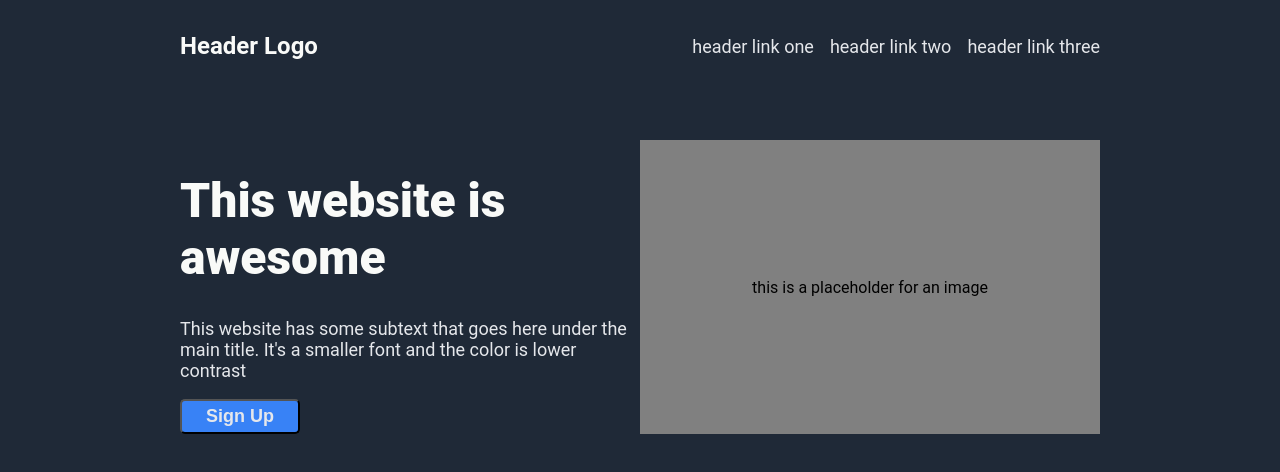
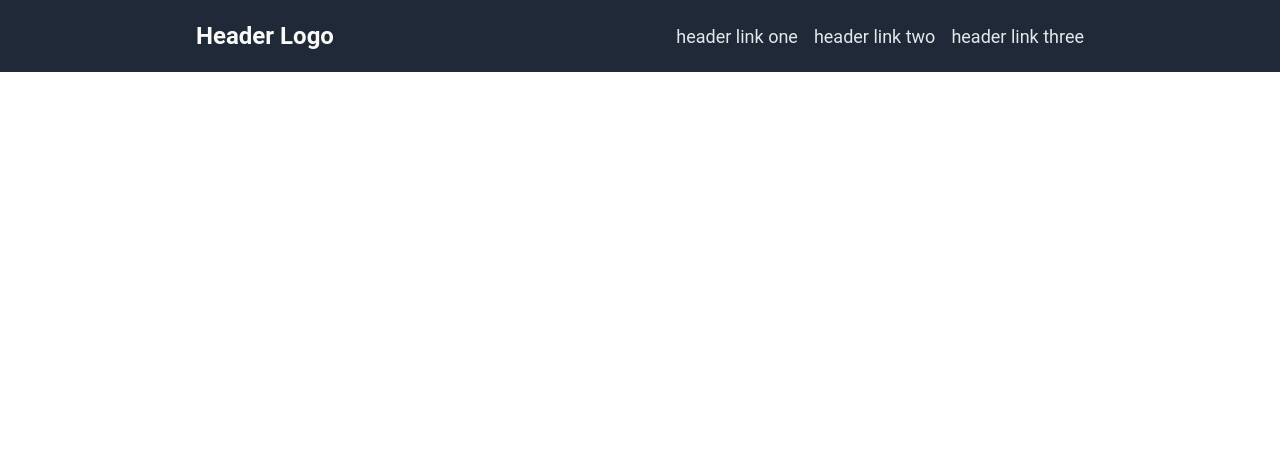
Before and after one commit to JarlathONeill/odin-landing-page, a plain HTML site: page index.html in a window 1280 px wide. Drawn offline with Linux system fonts and the light colour scheme.

Commit message:
Restarting from header section

```diff
--- a/index.html
+++ b/index.html
@@ -22,24 +22,5 @@
         </div>
     </div>
 
-    <div class="section-one">
-        <div class="one-left">
-            <h1 class="hero-main">This website is awesome</h1>
-            <p class="hero-secondary">This website has some subtext that goes here under the main title. It's a smaller font and the color is
-                lower contrast
-            </p>
-            <button class="sign-up-btn">Sign Up</button>
-        </div>
-        <div class="one-right">
-            <p>this is a placeholder for an image</p>
-
-        </div>
-
-    </div>
-
-    <div class="section-two">
-
-    </div>
-
 </body>
 </html>
--- a/styles.css
+++ b/styles.css
@@ -2,25 +2,18 @@ body {
     font-family: roboto;
     display: flex;
     flex-direction: column;
-    background-color: #1F2937;
-    margin-left: 180px;
-    margin-right: 180px;
-
+    margin: 0;
 }
 
 .logo {
     font-size: 24px;
     color: #F9FAF8;
     font-weight: bold;
-    display: flex;
-
 }
 
 .links {
     font-size: 18px;
     color: #E5E7EB;
-    display: flex;
-
 }
 
 a  {
@@ -29,20 +22,26 @@ a  {
     color: #E5E7EB;
 }
 
-.hero-secondary {
-    font-size: 18px;
-    color: #E5E7EB;
-}
-
-
 .header {
     display: flex;
     background: #1F2937;
     justify-content: space-between;
     align-items: center;
-    margin: 24px 0 80px 0;
+    height: 72px;
+    padding: 0 16px;
+    gap: 32px;
 }
 
+.header-left {
+    display: flex;
+    margin-left: 180px;
+
+}
+
+.header-right {
+    display: flex;
+    margin-right: 180px;
+}
 
 ul {
     display: flex;
@@ -51,44 +50,3 @@ ul {
     gap: 16px;
     list-style-type: none;
 }
-
-.section-one {
-    display: flex;
-}
-
-.one-left {
-    flex: 1;
-    flex-flow: column wrap;
-
-}
-
-.one-right {
-    flex: 1;
-    background-color: grey;
-    justify-content: center;
-    align-items: center;
-    display: flex;
-}
-
-.hero-main {
-    font-size: 48px;
-    color: #F9FAF8;
-    font-weight: 900;
-
-}
-
-.sign-up-btn {
-    background-color: #3882F6;
-    font-size: 18px;
-    font-weight: bold;
-    color: #E5E7EB;
-    border-radius: 5px;
-    width: 120px;
-    height: 35px;
-}
-
-.section-two {
-    display: flex;
-    background-color: white;
-    flex: 1
-}
```
Lines whose indentation alone changed are shown as unchanged.
